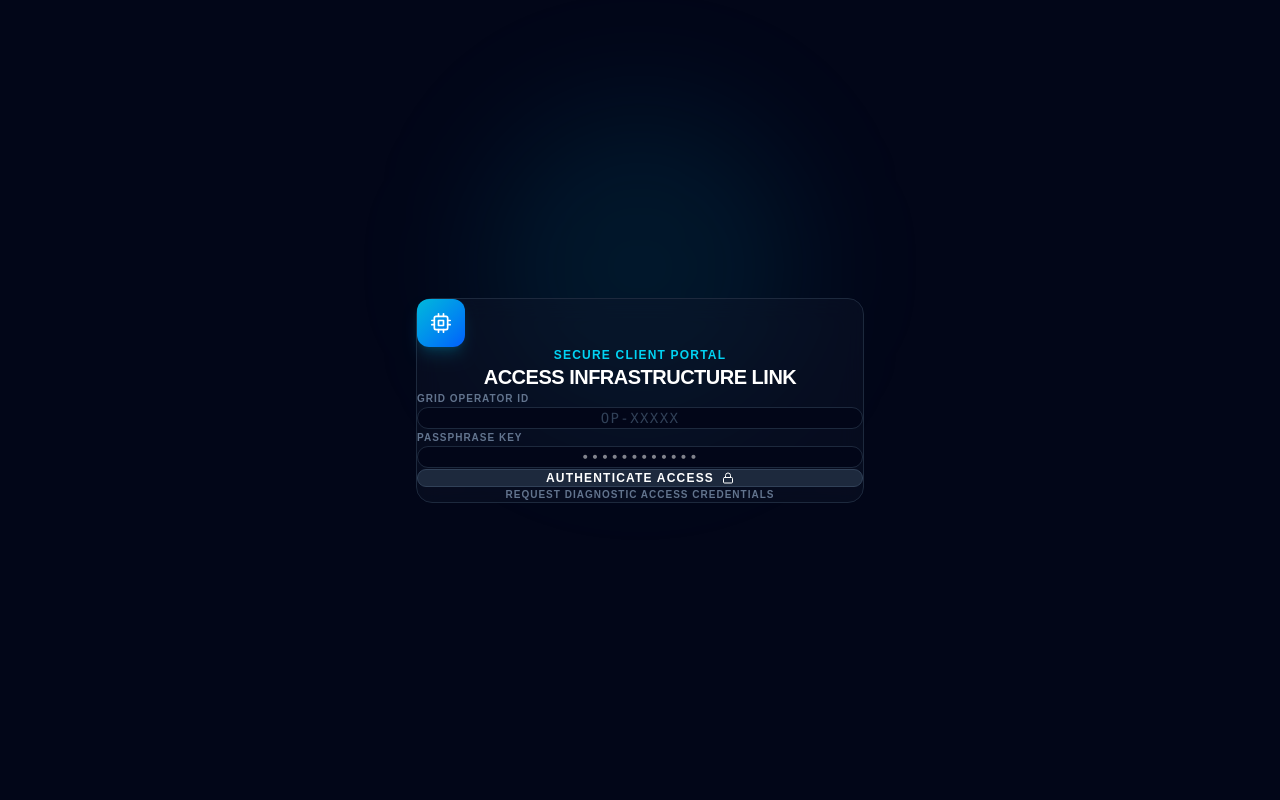
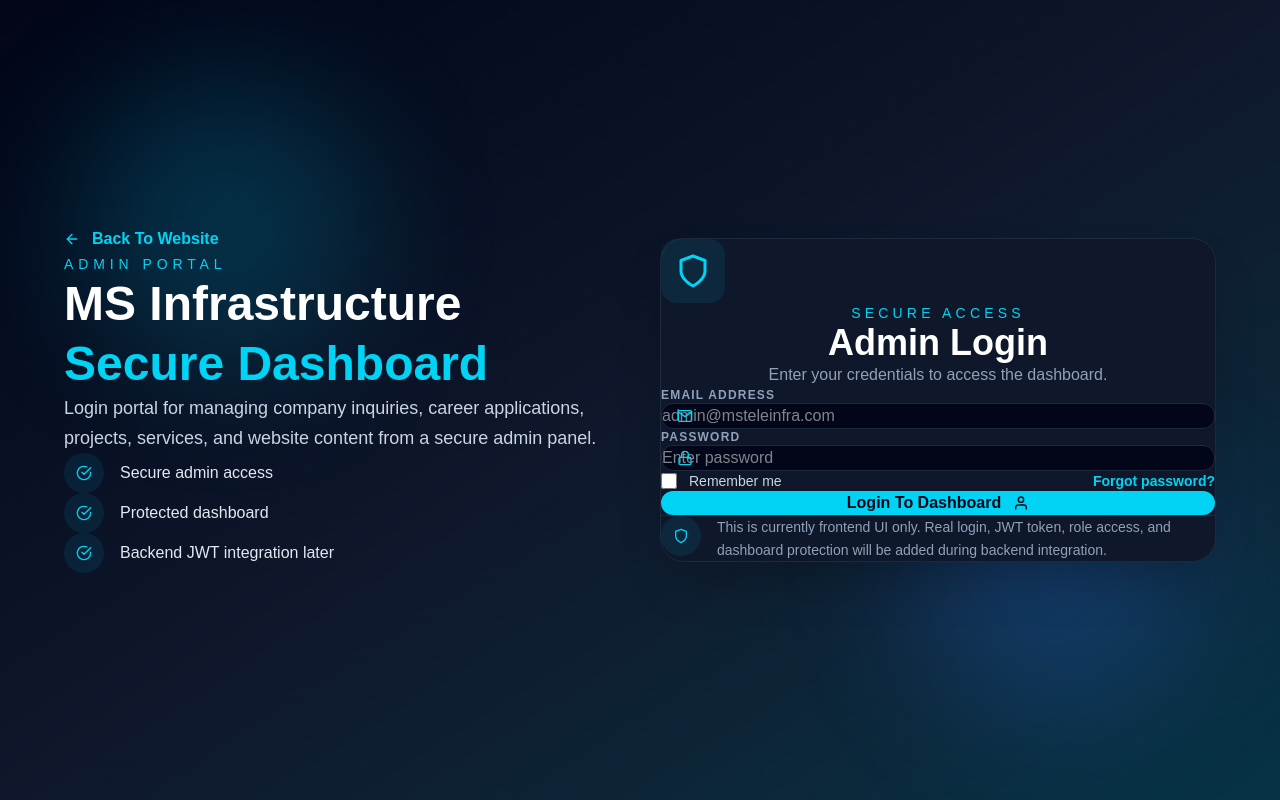
Before and after one commit to ashishrajput000261-commits/ms-infrastructure-website, a React app in the folder Frontend/: page /login in a window 1280 px wide. Built offline with nearby package versions, Linux system fonts and the light colour scheme; the HTML template or start-up script is replaced by a standard one.

Commit message:
Day 12: complete login page UI

```diff
--- a/Frontend/src/components/navbar/Navbar.jsx
+++ b/Frontend/src/components/navbar/Navbar.jsx
@@ -11,6 +11,7 @@ const Navbar = () => {
     { name: "Gallery", path: "/gallery" },
     { name: "Blog", path: "/blog" },
     { name: "Contact", path: "/contact" },
+    { name: "Login", path: "/login" },
   ];
 
   return (
--- a/Frontend/src/pages/Login.jsx
+++ b/Frontend/src/pages/Login.jsx
@@ -1,56 +1,205 @@
-import React, { useState } from 'react';
-import { FiLock, FiCpu } from 'react-icons/fi';
+import React, { useState } from "react";
+import {
+  FiArrowLeft,
+  FiCheckCircle,
+  FiLock,
+  FiMail,
+  FiShield,
+  FiUser,
+} from "react-icons/fi";
+import { Link } from "react-router-dom";
+
+const securityPoints = [
+  "Secure admin access",
+  "Protected dashboard",
+  "Backend JWT integration later",
+];
 
 const Login = () => {
-  const [authCode, setAuthCode] = useState('');
+  const [formData, setFormData] = useState({
+    email: "",
+    password: "",
+    remember: false,
+  });
+
+  const [message, setMessage] = useState("");
+
+  const handleChange = (e) => {
+    const { name, value, type, checked } = e.target;
+
+    setFormData({
+      ...formData,
+      [name]: type === "checkbox" ? checked : value,
+    });
+  };
+
+  const handleSubmit = (e) => {
+    e.preventDefault();
+    setMessage("Login UI ready. Backend authentication will be connected later.");
+  };
 
   return (
-    <div className="bg-slate-950 text-white min-h-screen flex items-center justify-center px-4 relative overflow-hidden select-none">
-      {/* Sci-Fi Ambient Glow */}
-      <div className="absolute w-80 h-80 bg-cyan-500/10 rounded-full blur-3xl top-1/3 left-1/2 -translate-x-1/2 -translate-y-1/2 pointer-events-none" />
+    <main className="min-h-screen bg-slate-950 text-white flex items-center justify-center px-6 py-12 relative overflow-hidden">
+      <div className="absolute inset-0 bg-gradient-to-br from-slate-950 via-slate-900 to-cyan-950"></div>
+      <div className="absolute top-20 left-20 h-72 w-72 rounded-full bg-cyan-500/20 blur-3xl"></div>
+      <div className="absolute bottom-20 right-20 h-72 w-72 rounded-full bg-blue-500/20 blur-3xl"></div>
 
-      <div className="w-full max-w-md p-8 rounded-2xl bg-slate-900/40 border border-slate-800 backdrop-blur-md relative z-10 text-center">
+      <div className="relative z-10 w-full max-w-6xl grid lg:grid-cols-2 gap-10 items-center">
+        {/* Left Branding */}
+        <div className="hidden lg:block">
+          <Link
+            to="/"
+            className="inline-flex items-center gap-3 text-cyan-400 font-bold mb-10 hover:text-cyan-300 transition"
+          >
+            <FiArrowLeft />
+            Back To Website
+          </Link>
 
-        {/* Portal Icon Head */}
-        <div className="w-12 h-12 rounded-xl bg-gradient-to-br from-cyan-500 to-blue-600 text-white flex items-center justify-center text-xl mx-auto mb-6 shadow-lg shadow-cyan-500/20">
-          <FiCpu />
+          <p className="text-cyan-400 uppercase tracking-[0.35em] text-sm mb-5">
+            Admin Portal
+          </p>
+
+          <h1 className="text-5xl font-black leading-tight mb-6">
+            MS Infrastructure
+            <span className="block text-cyan-400">Secure Dashboard</span>
+          </h1>
+
+          <p className="text-slate-300 text-lg leading-relaxed max-w-xl mb-10">
+            Login portal for managing company inquiries, career applications,
+            projects, services, and website content from a secure admin panel.
+          </p>
+
+          <div className="space-y-5">
+            {securityPoints.map((point, index) => (
+              <div key={index} className="flex items-center gap-4">
+                <div className="h-10 w-10 rounded-full bg-cyan-500/10 text-cyan-400 flex items-center justify-center">
+                  <FiCheckCircle />
+                </div>
+                <p className="text-slate-200">{point}</p>
+              </div>
+            ))}
+          </div>
         </div>
 
-        <h1 className="text-xs font-bold text-cyan-400 tracking-widest uppercase mb-2">Secure Client Portal</h1>
-        <h2 className="text-xl font-black uppercase text-white tracking-tight mb-8">Access Infrastructure Link</h2>
+        {/* Login Form */}
+        <div className="bg-slate-900 border border-slate-800 rounded-3xl p-6 md:p-10 shadow-2xl">
+          <div className="lg:hidden mb-8">
+            <Link
+              to="/"
+              className="inline-flex items-center gap-3 text-cyan-400 font-bold hover:text-cyan-300 transition"
+            >
+              <FiArrowLeft />
+              Back To Website
+            </Link>
+          </div>
 
-        <form onSubmit={(e) => e.preventDefault()} className="space-y-4 text-left">
+          <div className="text-center mb-10">
+            <div className="h-16 w-16 rounded-2xl bg-cyan-500/10 text-cyan-400 flex items-center justify-center text-4xl mx-auto mb-6">
+              <FiShield />
+            </div>
+
+            <p className="text-cyan-400 uppercase tracking-[0.3em] text-sm mb-3">
+              Secure Access
+            </p>
+
+            <h2 className="text-3xl md:text-4xl font-black">
+              Admin Login
+            </h2>
+
+            <p className="text-slate-400 mt-4">
+              Enter your credentials to access the dashboard.
+            </p>
+          </div>
+
+          {message && (
+            <div className="mb-6 rounded-xl border border-cyan-400/30 bg-cyan-400/10 px-4 py-3 text-cyan-300 text-sm">
+              {message}
+            </div>
+          )}
+
+          <form onSubmit={handleSubmit} className="space-y-5">
             <div>
-            <label className="block text-[10px] font-bold text-slate-500 uppercase tracking-widest mb-2">Grid Operator ID</label>
+              <label className="block text-xs font-bold text-slate-400 uppercase tracking-widest mb-2">
+                Email Address
+              </label>
+
+              <div className="relative">
+                <FiMail className="absolute left-4 top-1/2 -translate-y-1/2 text-cyan-400" />
                 <input
                   required
-              type="text"
-              className="w-full px-4 py-3 text-sm rounded-xl bg-slate-950 border border-slate-800 text-white focus:outline-none focus:border-cyan-500 font-mono text-center tracking-widest uppercase placeholder-slate-700"
-              placeholder="OP-XXXXX"
+                  type="email"
+                  name="email"
+                  value={formData.email}
+                  onChange={handleChange}
+                  className="w-full pl-12 pr-4 py-4 rounded-xl bg-slate-950 border border-slate-800 text-white focus:outline-none focus:border-cyan-400"
+                  placeholder="admin@msteleinfra.com"
                 />
               </div>
+            </div>
+
             <div>
-            <label className="block text-[10px] font-bold text-slate-500 uppercase tracking-widest mb-2">Passphrase Key</label>
+              <label className="block text-xs font-bold text-slate-400 uppercase tracking-widest mb-2">
+                Password
+              </label>
+
+              <div className="relative">
+                <FiLock className="absolute left-4 top-1/2 -translate-y-1/2 text-cyan-400" />
                 <input
                   required
                   type="password"
-              value={authCode}
-              onChange={(e) => setAuthCode(e.target.value)}
-              className="w-full px-4 py-3 text-sm rounded-xl bg-slate-950 border border-slate-800 text-white focus:outline-none focus:border-cyan-500 font-mono text-center tracking-widest"
-              placeholder="••••••••••••"
+                  name="password"
+                  value={formData.password}
+                  onChange={handleChange}
+                  className="w-full pl-12 pr-4 py-4 rounded-xl bg-slate-950 border border-slate-800 text-white focus:outline-none focus:border-cyan-400"
+                  placeholder="Enter password"
                 />
               </div>
-          <button type="submit" className="w-full py-3.5 mt-2 rounded-xl text-xs font-black tracking-widest uppercase bg-slate-800 border border-slate-700 text-white hover:border-cyan-500/40 hover:bg-slate-800/80 transition-all flex items-center justify-center gap-2">
-            Authenticate Access <FiLock />
+            </div>
+
+            <div className="flex items-center justify-between gap-4 text-sm">
+              <label className="flex items-center gap-3 text-slate-300 cursor-pointer">
+                <input
+                  type="checkbox"
+                  name="remember"
+                  checked={formData.remember}
+                  onChange={handleChange}
+                  className="h-4 w-4 accent-cyan-400"
+                />
+                Remember me
+              </label>
+
+              <button
+                type="button"
+                className="text-cyan-400 font-semibold hover:text-cyan-300 transition"
+              >
+                Forgot password?
+              </button>
+            </div>
+
+            <button
+              type="submit"
+              className="w-full bg-cyan-400 text-slate-950 px-8 py-4 rounded-xl font-black inline-flex items-center justify-center gap-3 hover:bg-cyan-300 transition"
+            >
+              Login To Dashboard
+              <FiUser />
             </button>
           </form>
 
-        <div className="mt-6 text-[10px] font-semibold text-slate-500 uppercase tracking-widest cursor-pointer hover:text-slate-400 transition-colors">
-          Request Diagnostic Access Credentials
+          <div className="mt-8 border-t border-slate-800 pt-6">
+            <div className="flex items-start gap-4">
+              <div className="h-10 w-10 rounded-full bg-cyan-500/10 text-cyan-400 flex items-center justify-center shrink-0">
+                <FiShield />
               </div>
-
+              <p className="text-slate-400 text-sm leading-relaxed">
+                This is currently frontend UI only. Real login, JWT token, role
+                access, and dashboard protection will be added during backend
+                integration.
+              </p>
             </div>
           </div>
+        </div>
+      </div>
+    </main>
   );
 };
 
```
Lines whose indentation alone changed are shown as unchanged.
